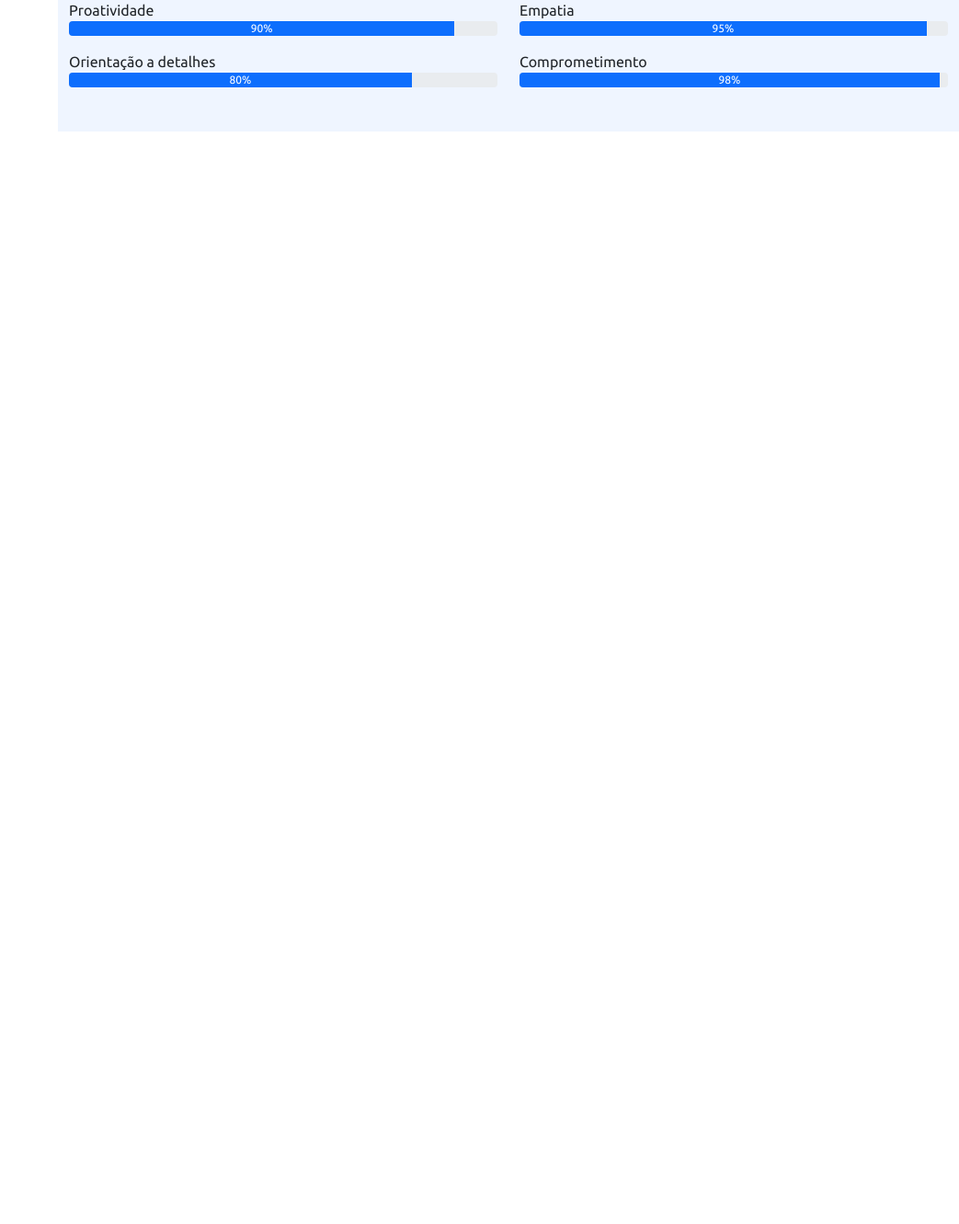
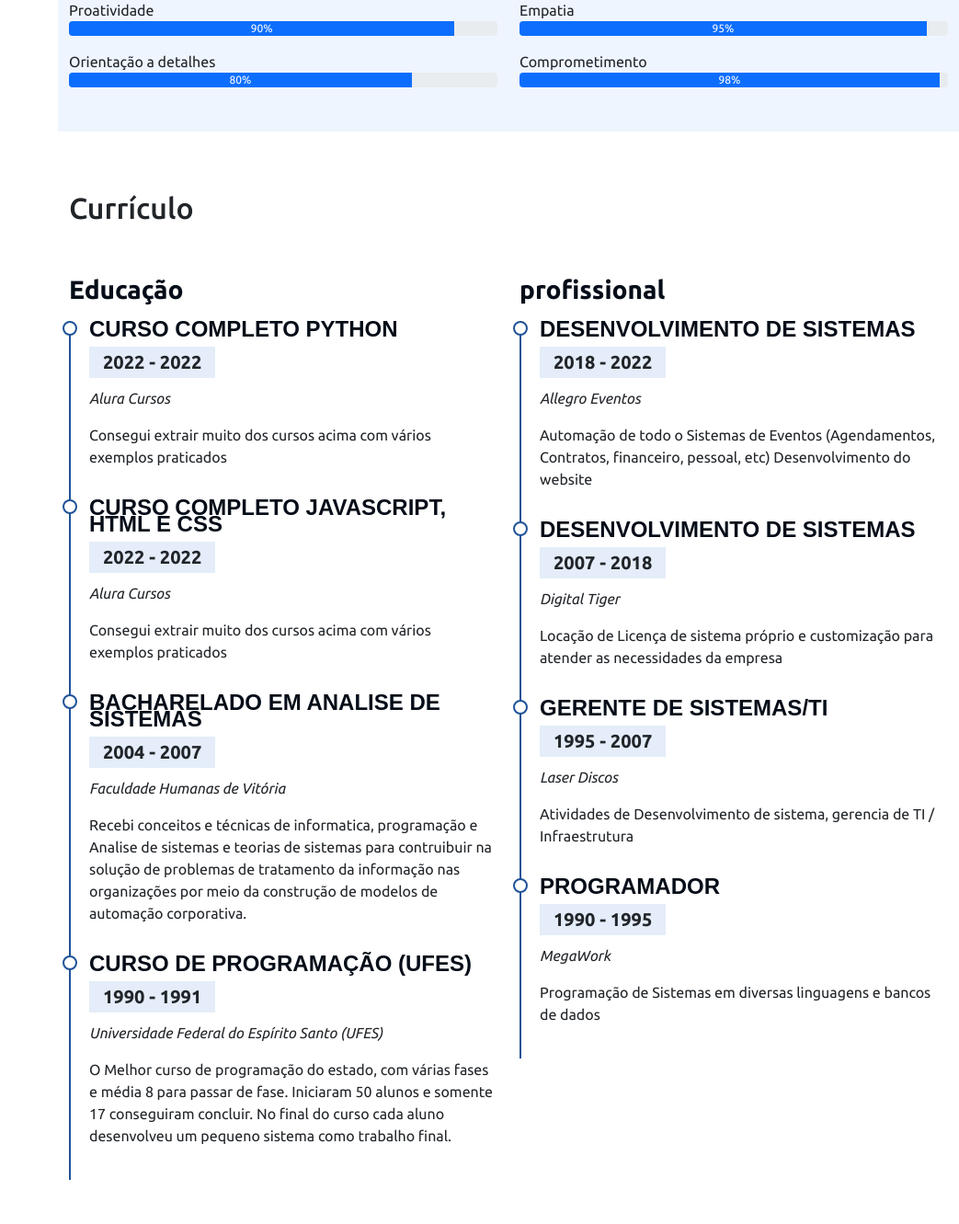
Before and after one commit to MarcioDu4rte/portifolio-responsivo, a Python web app: template templates/index.html in a window 1280 px wide. Shown: the part 1993-3324 px from the top of the page at 92% size, without its empty margins (237-1280 px from the left). Before the commit the page ends 2136 px from the top, so only its background shows below. Run offline with Jinja, Linux system fonts and the light colour scheme; the template is opened without the code that fills it, so the values that code supplies are empty; some libraries are stand-ins or nearby versions.

Commit message:
Curriculo

```diff
--- a/static/style.css
+++ b/static/style.css
@@ -187,3 +187,46 @@ i.menu-mobile {
 .section-bg {
     background-color: #eff5ff;
 }
+
+.cv .cv-title {
+    font-weight: 700;
+    margin-top: 20px;
+    margin-bottom: 20px;
+    color: #050d18;
+}
+
+.cv .cv-item {
+    padding: 0 0 20px 20px;
+    margin-top: -2px;
+    border-left: 2px solid #1f5297;
+    position: relative;
+}
+
+.cv .cv-item h4 {
+    line-height: 18px;
+    font-weight: 600;
+    text-transform: uppercase;
+    font-family: "Poppins", sans-serif;
+    color: #050d18;
+    margin-bottom: 10px;
+}
+
+.cv .cv-item h5 {
+    background: #e4edf9;
+    padding: 5px 15px;
+    display: inline-block;
+    font-weight: 600;
+    margin-bottom: 10px;
+}
+
+.cv .cv-item::before {
+    content: "";
+    position: absolute;
+    top: 0;
+    left: -9px;
+    width: 16px;
+    height: 16px;
+    border: 2px solid #1f5297;
+    background: #fff;
+    border-radius: 50%;
+}
--- a/templates/index.html
+++ b/templates/index.html
@@ -48,13 +48,13 @@
                         <a class="nav-link" href="#habilidades"><i class="bi bi-list-check"></i> Habilidades</a>
                     </li>
                     <li class="nav-item">
-                        <a class="nav-link" href="#"><i class="bi bi-file-earmark"></i> Curriculo</a>
+                        <a class="nav-link" href="#curriculo"><i class="bi bi-file-earmark"></i> Curriculo</a>
                     </li>
                     <li class="nav-item">
-                        <a class="nav-link" href="#"><i class="bi bi-collection"></i> Portifólio</a>
+                        <a class="nav-link" href="#portifolio"><i class="bi bi-collection"></i> Portifólio</a>
                     </li>
                     <li class="nav-item">
-                        <a class="nav-link" href="#"><i class="bi bi-envelope"></i> Contato</a>
+                        <a class="nav-link" href="#contato"><i class="bi bi-envelope"></i> Contato</a>
                     </li>
                 </ul>
             </nav>
@@ -256,6 +256,95 @@
             </div>
 
         </section>
+
+        <section class="mt-5 cv" id="curriculo">
+
+            <div class="container pb-5">
+                <h2 class="pt-3 pb-4">Currículo</h2>
+
+                <div class="row">
+                    <div class="col-md-6">
+                        <h3 class="cv-title">Educação</h3>
+
+                        <div class="cv-item">
+                            <h4>Curso completo Python</h4>
+                            <h5>2022 - 2022</h5>
+                            <p><em>Alura Cursos</em></p>
+                            <p>Consegui extrair muito dos cursos acima com vários exemplos praticados
+                            </p>
+                        </div>
+
+                        <div class="cv-item">
+                            <h4>Curso completo JavaScript, Html e css</h4>
+                            <h5>2022 - 2022</h5>
+                            <p><em>Alura Cursos</em></p>
+                            <p>Consegui extrair muito dos cursos acima com vários exemplos praticados
+                            </p>
+                        </div>
+
+                        <div class="cv-item">
+                            <h4>Bacharelado em Analise de Sistemas</h4>
+                            <h5>2004 - 2007</h5>
+                            <p><em>Faculdade Humanas de Vitória</em></p>
+                            <p>Recebi conceitos e técnicas de informatica, programação e Analise de sistemas e
+                                teorias de sistemas para contruibuir na solução de problemas de tratamento da
+                                informação nas organizações por meio da construção de modelos de automação corporativa.
+                            </p>
+                        </div>
+
+                        <div class="cv-item">
+                            <h4>Curso de Programação (UFES)</h4>
+                            <h5>1990 - 1991</h5>
+                            <p><em>Universidade Federal do Espírito Santo (UFES)</em></p>
+                            <p>O Melhor curso de programação do estado, com várias fases e média 8
+                                para passar de fase. Iniciaram 50 alunos e somente 17 conseguiram concluir.
+                                No final do curso cada aluno desenvolveu um pequeno sistema como trabalho final.
+                            </p>
+                        </div>
+
+                    </div>
+                    <div class="col-md-6">
+                        <h3 class="cv-title">profissional</h3>
+
+                        <div class="cv-item">
+                            <h4>Desenvolvimento de Sistemas</h4>
+                            <h5>2018 - 2022</h5>
+                            <p><em>Allegro Eventos</em></p>
+                            <p>Automação de todo o Sistemas de Eventos (Agendamentos, Contratos, financeiro, pessoal,
+                                etc)
+                                Desenvolvimento do website
+                            </p>
+                        </div>
+
+                        <div class="cv-item">
+                            <h4>Desenvolvimento de Sistemas</h4>
+                            <h5>2007 - 2018</h5>
+                            <p><em>Digital Tiger</em></p>
+                            <p>Locação de Licença de sistema próprio e customização para atender as necessidades da
+                                empresa
+                            </p>
+                        </div>
+
+                        <div class="cv-item">
+                            <h4>Gerente de sistemas/TI</h4>
+                            <h5>1995 - 2007</h5>
+                            <p><em>Laser Discos</em></p>
+                            <p>Atividades de Desenvolvimento de sistema, gerencia de TI / Infraestrutura
+                            </p>
+                        </div>
+
+                        <div class="cv-item">
+                            <h4>Programador</h4>
+                            <h5>1990 - 1995</h5>
+                            <p><em>MegaWork</em></p>
+                            <p>Programação de Sistemas em diversas linguagens e bancos de dados
+                            </p>
+                        </div>
+
+                    </div>
+                </div>
+            </div>
+        </section>
     </main>
 
     <script src="../static/bootstrap/js/bootstrap.bundle.min.js"></script>
```
